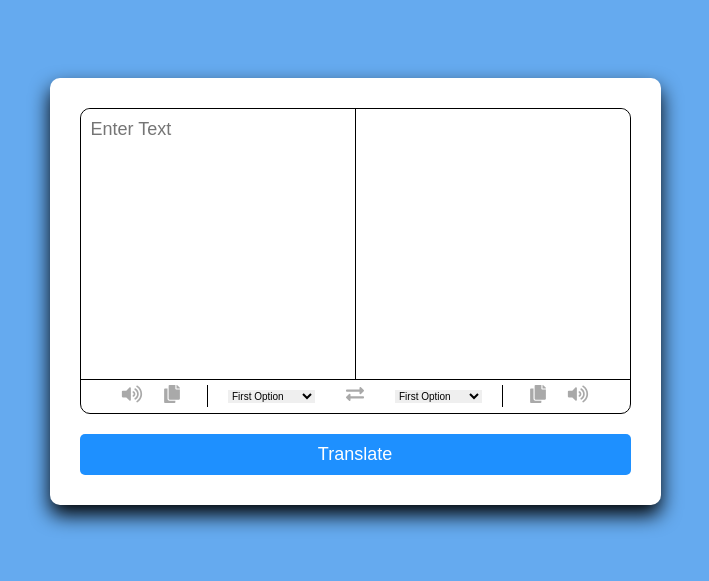
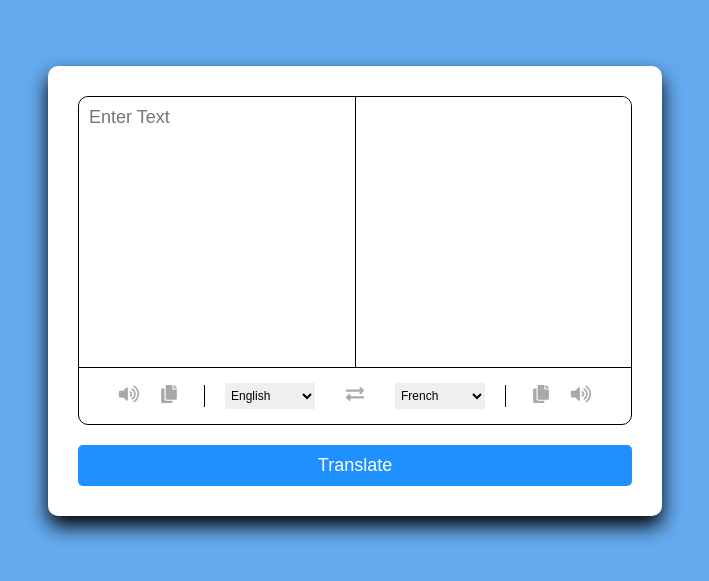
Before and after one commit to IT21062438/Translation-App, a React (Create React App) app in the folder frontend/: page / in a window 1280 px wide. Shown: the part 109-690 px from the top of the page, without its empty margins (315-1024 px from the left). Built offline with nearby package versions, Linux system fonts and the light colour scheme.

Commit message:
Created functions

```diff
--- a/frontend/src/components/Translator.js
+++ b/frontend/src/components/Translator.js
@@ -1,7 +1,41 @@
-import React from "react";
+import React, { useState } from "react";
+import languages from "./languages";
 import { FaVolumeUp, FaCopy, FaExchangeAlt } from "react-icons/fa";
 
 function Translator() {
+  const [fromText, setFromText] = useState("");
+  const [toText, setToText] = useState("");
+  const [fromLanguage, setFromLanguage] = useState("en");
+  const [toLanguage, setToLanguage] = useState("fr");
+
+  const handleExchange = () => {
+    let tempValue = fromText;
+    setFromText(toText);
+    setToText(tempValue);
+
+    let tempLanguage = fromLanguage;
+    setFromLanguage(toLanguage);
+    setToLanguage(tempLanguage);
+  };
+
+  const copyContent = (text) => {
+    navigator.clipboard.writeText(text);
+  };
+  const utterText = (text, language) => {
+    const synth = window.speechSynthesis;
+    const utterance = new SpeechSynthesisUtterance(text);
+    utterance.lang = language;
+    synth.speak(utterance);
+  };
+
+  const handleIconClick = (action, text, language) => {
+    if (action === "copy") {
+      copyContent(text);
+    } else if (action === "speak") {
+      utterText(text, language);
+    }
+  };
+
   return (
     <div>
       <div className="wrapper">
@@ -11,33 +45,70 @@ function Translator() {
             name="from"
             id="from"
             placeholder="Enter Text"
+            value={fromText}
+            onChange={(e) => setFromText(e.target.value)}
           ></textarea>
-          <textarea className="to-text" name="to" id="to" readOnly></textarea>
+          <textarea
+            className="to-text"
+            name="to"
+            id="to"
+            readOnly
+            value={toText}
+          ></textarea>
         </div>
         <ul className="controls">
           <li className="row from">
             <div className="icons">
-              <FaVolumeUp className="i-from"id="from" />
-              <FaCopy className="i-from" id="from" />
+              <FaVolumeUp
+                className="from-vol"
+                id="from"
+                onClick={() => handleIconClick("speak", fromText, fromLanguage)}
+              />
+              <FaCopy
+                className="from-copy"
+                id="from"
+                onClick={() => handleIconClick("copy", fromText)}
+              />
             </div>
-            <select>
-              <option value={""}>First Option</option>
-              <option value={""}>Second Option</option>
+
+            <select
+              value={fromLanguage}
+              onChange={(e) => setFromLanguage(e.target.value)}
+            >
+              {languages.map(({ code, name }) => (
+                <option key={code} value={code}>
+                  {name}
+                </option>
+              ))}
             </select>
           </li>
-          <li className="change">
+          <li className="change" onClick={handleExchange}>
             <div className="icons">
               <FaExchangeAlt className="i-change" />
             </div>
           </li>
           <li className="row to">
-            <select>
-              <option value={""}>First Option</option>
-              <option value={""}>Second Option</option>
+            <select
+              value={toLanguage}
+              onChange={(e) => setToLanguage(e.target.value)}
+            >
+              {languages.map(({ code, name }) => (
+                <option key={code} value={code}>
+                  {name}
+                </option>
+              ))}
             </select>
             <div className="icons">
-              <FaCopy className="i-to" id="to" />
-              <FaVolumeUp className="i-to" id="to" />
+              <FaCopy
+                className="to-vol"
+                id="to"
+                onClick={() => handleIconClick("copy", toText)}
+              />
+              <FaVolumeUp
+                className="from-copy"
+                id="to"
+                onClick={() => handleIconClick("speak", toText, toLanguage)}
+              />
             </div>
           </li>
         </ul>
--- /dev/null
+++ b/frontend/src/components/languages.js
@@ -0,0 +1,80 @@
+const languages = [
+  { code: "en", name: "English" },
+  { code: "es", name: "Spanish" },
+  { code: "fr", name: "French" },
+  { code: "de", name: "German" },
+  { code: "zh", name: "Chinese" },
+  { code: "ja", name: "Japanese" },
+  { code: "ko", name: "Korean" },
+  { code: "ru", name: "Russian" },
+  { code: "it", name: "Italian" },
+  { code: "pt", name: "Portuguese" },
+  { code: "ar", name: "Arabic" },
+  { code: "hi", name: "Hindi" },
+  { code: "tr", name: "Turkish" },
+  { code: "nl", name: "Dutch" },
+  { code: "pl", name: "Polish" },
+  { code: "sv", name: "Swedish" },
+  { code: "fi", name: "Finnish" },
+  { code: "no", name: "Norwegian" },
+  { code: "da", name: "Danish" },
+  { code: "el", name: "Greek" },
+  { code: "he", name: "Hebrew" },
+  { code: "th", name: "Thai" },
+  { code: "vi", name: "Vietnamese" },
+  { code: "id", name: "Indonesian" },
+  { code: "ms", name: "Malay" },
+  { code: "tl", name: "Filipino" },
+  { code: "uk", name: "Ukrainian" },
+  { code: "cs", name: "Czech" },
+  { code: "hu", name: "Hungarian" },
+  { code: "ro", name: "Romanian" },
+  { code: "bg", name: "Bulgarian" },
+  { code: "sr", name: "Serbian" },
+  { code: "hr", name: "Croatian" },
+  { code: "sk", name: "Slovak" },
+  { code: "sl", name: "Slovenian" },
+  { code: "et", name: "Estonian" },
+  { code: "lv", name: "Latvian" },
+  { code: "lt", name: "Lithuanian" },
+  { code: "is", name: "Icelandic" },
+  { code: "ga", name: "Irish" },
+  { code: "mt", name: "Maltese" },
+  { code: "sq", name: "Albanian" },
+  { code: "mk", name: "Macedonian" },
+  { code: "bs", name: "Bosnian" },
+  { code: "cy", name: "Welsh" },
+  { code: "ca", name: "Catalan" },
+  { code: "eu", name: "Basque" },
+  { code: "gl", name: "Galician" },
+  { code: "af", name: "Afrikaans" },
+  { code: "zu", name: "Zulu" },
+  { code: "xh", name: "Xhosa" },
+  { code: "sw", name: "Swahili" },
+  { code: "sn", name: "Shona" },
+  { code: "st", name: "Sesotho" },
+  { code: "tn", name: "Tswana" },
+  { code: "so", name: "Somali" },
+  { code: "ha", name: "Hausa" },
+  { code: "yo", name: "Yoruba" },
+  { code: "ig", name: "Igbo" },
+  { code: "mg", name: "Malagasy" },
+  { code: "ny", name: "Chichewa" },
+  { code: "uz", name: "Uzbek" },
+  { code: "kk", name: "Kazakh" },
+  { code: "az", name: "Azerbaijani" },
+  { code: "hy", name: "Armenian" },
+  { code: "ka", name: "Georgian" },
+  { code: "ky", name: "Kyrgyz" },
+  { code: "tg", name: "Tajik" },
+  { code: "tk", name: "Turkmen" },
+  { code: "mn", name: "Mongolian" },
+  { code: "ne", name: "Nepali" },
+  { code: "si", name: "Sinhala" },
+  { code: "km", name: "Khmer" },
+  { code: "lo", name: "Lao" },
+  { code: "my", name: "Burmese" },
+  { code: "jw", name: "Javanese" },
+  { code: "su", name: "Sundanese" },
+];
+export default languages;
--- a/frontend/src/index.css
+++ b/frontend/src/index.css
@@ -54,7 +54,7 @@ li {
   cursor: pointer;
 }
 
-.i-from {
+.from-vol {
   width: 40px;
   font-size: 18px;
   color: darkgray;
@@ -62,11 +62,28 @@ li {
   border-right: 10px;
 }
 
-.i-to {
+.from-copy {
   width: 40px;
   font-size: 18px;
   color: darkgray;
   justify-content: center;
+  border-right: 10px;
+}
+
+.to-vol {
+  width: 40px;
+  font-size: 18px;
+  color: darkgray;
+  justify-content: center;
+  border-right: 10px;
+}
+
+.to-copy {
+  width: 40px;
+  font-size: 18px;
+  color: darkgray;
+  justify-content: center;
+  border-right: 10px;
 }
 .i-change {
   width: 40px;
@@ -88,10 +105,29 @@ li {
 select {
   border: none;
   outline: none;
-  font-size: 10px;
-  margin: 10px 20px 10px 20px;
+  font-size: 12px;
+  cursor: pointer;
+  margin: 15px 20px 15px 20px;
+  padding: 5px 2px 5px 2px;
+  transition: all 0.3s ease;
 }
 
+select:hover {
+  background-color: #eaeaea;
+}
+
+select:focus {
+  outline: none;
+  border-color: #007bff;
+  box-shadow: 0 0 5px rgba(0, 123, 255, 0.5);
+}
+
+option {
+  font-size: 12px;
+  padding: 10px;
+  background-color: #fff;
+  color: #000000;
+}
 button {
   width: 100%;
   padding: 10px;
```
